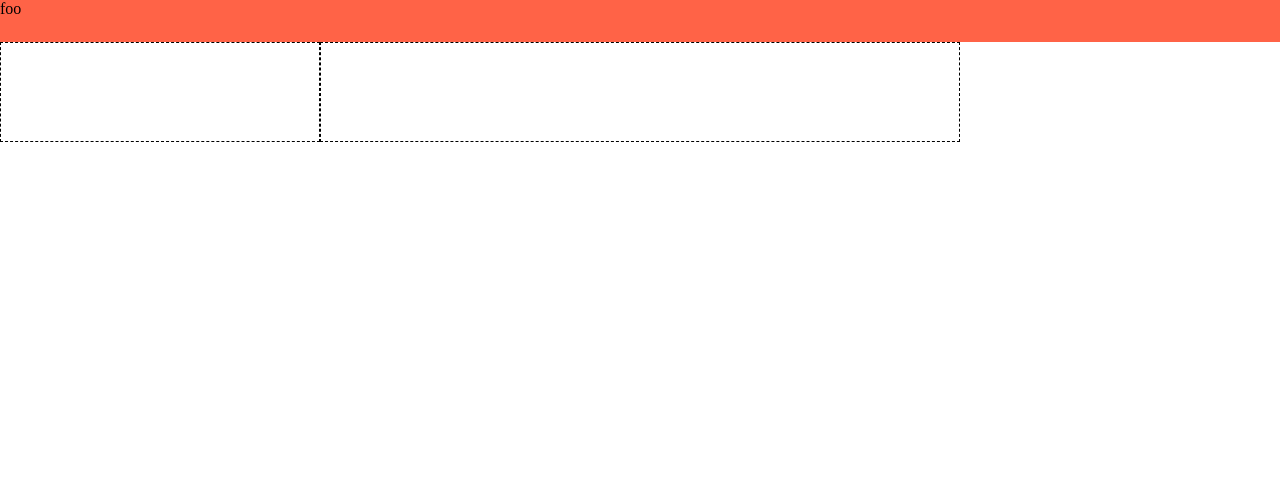
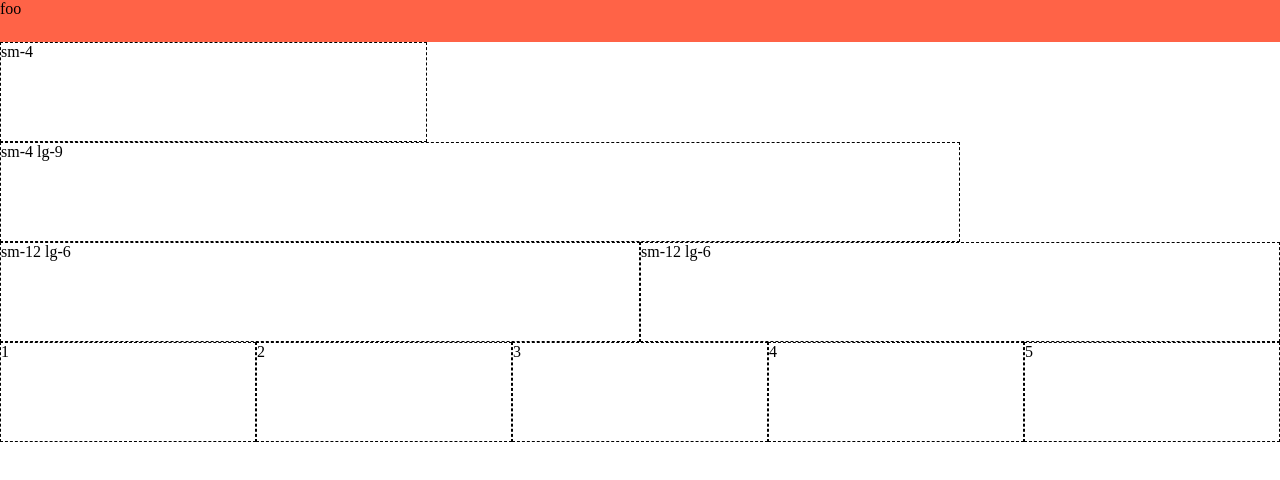
Before and after one commit to mvf4z7/backstop-interview, a website: page grid/public/index.html in a window 1280 px wide. Drawn offline with Linux system fonts and the light colour scheme.

Commit message:
grid classes complete

```diff
--- a/grid/public/index.html
+++ b/grid/public/index.html
@@ -13,13 +13,19 @@
     </nav>
     <div id="main-content">
       <div class="grid">
-        <div class="column-sm-3">
-
-        </div>
-        <div class="column-sm-3 column-lg-6">
-
-        </div>
-
+        <div class="col-sm-4">sm-4</div>
+        <div class="col-sm-4 col-lg-9">sm-4 lg-9</div>
+      </div>
+      <div class="grid">
+        <div class="col-sm-12 col-lg-6">sm-12 lg-6</div>
+        <div class="col-sm-12 col-lg-6">sm-12 lg-6</div>
+      </div>
+      <div class="grid">
+        <div class="col">1</div>
+        <div class="col">2</div>
+        <div class="col">3</div>
+        <div class="col">4</div>
+        <div class="col">5</div>
       </div>
     </div>
   </div>
--- a/grid/sass/grid/grid.scss
+++ b/grid/sass/grid/grid.scss
@@ -3,9 +3,23 @@ $sm-max: 900px;
 $lg-min: $sm-max + 1px;
 
 
-$column: (1, 2, 3, 4, 5, 6, 7, 8, 9, 10, 11, 12);
+$number-of-columns: 12;
 $large: 'lg';
 $small: 'sm';
+
+[class*='col'] {
+  border: 1px dashed black;
+  height: 100px;
+}
+
+@mixin create-grid-classes($name, $num-of-cols) {
+  @for $i from 1 through $num-of-cols {
+    .col-#{$name}-#{$i} {
+      flex: initial;
+      width: ($i/$num-of-cols) * 100%;
+    }
+  }
+}
 
 .grid {
   display: flex;
@@ -13,30 +27,13 @@ $small: 'sm';
   flex-wrap: wrap;
   width: 100%;
 
-  .column {
-    border: 1px dashed black;
-    height: 100px;
+  .col {
     flex: 1;
   }
 
-  [class*='column-'] {
-    flex: initial;
-  }
-
-  .column-sm-6 {
-    @extend .column;
-    width: (6 / 12) * 100%;
-  }
-
-  .column-sm-3 {
-    @extend .column;
-    width: (3 / 12) * 100%;
-  }
+  @include create-grid-classes($small, $number-of-columns);
 
   @media screen and (min-width: $lg-min) {
-    .column-lg-6 {
-      border: 1px dashed black;
-      width: (6 / 12) * 100%;
-    }
+    @include create-grid-classes($large, $number-of-columns);
   }
 }
```
Also changed, not shown: grid/public/assets/grid.css.
